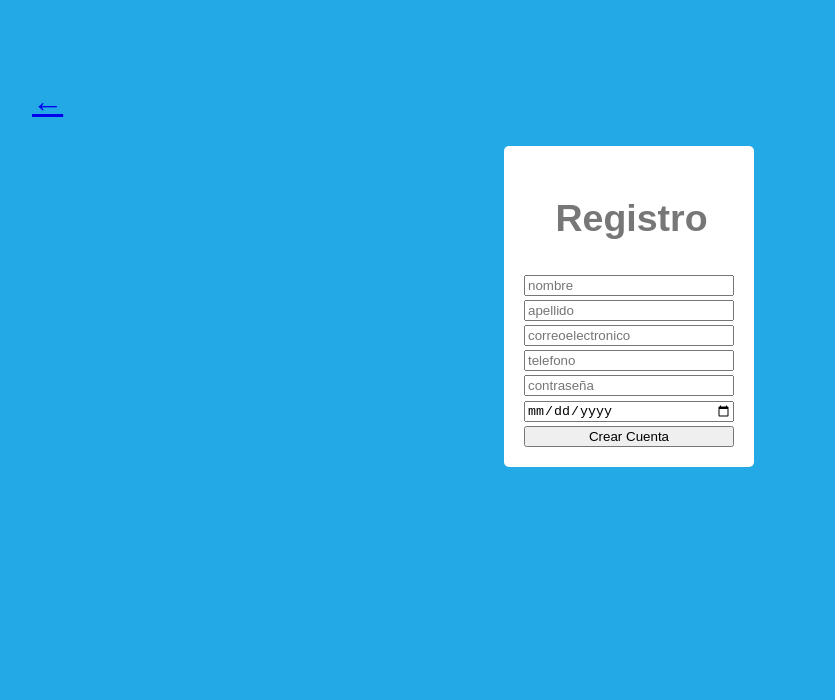
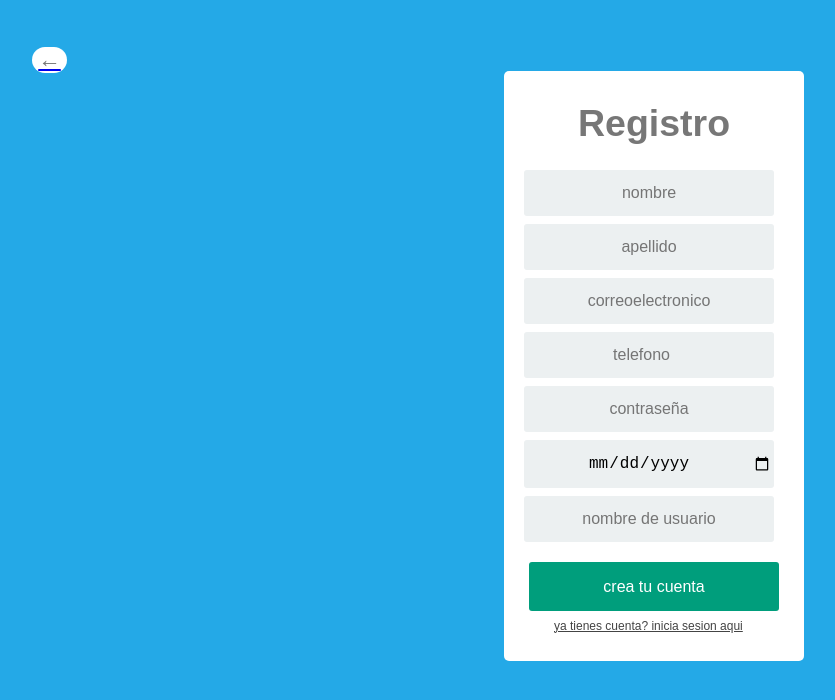
Before and after one commit to SAMontoyaG/SoundScape, a plain HTML site: page Pages/SIGN UP.html in a window 1280 px wide. Shown: the whole page, without its empty margins (26-861 px from the left). Drawn offline with Linux system fonts and the light colour scheme.

Commit message:
page sign up and sign in

```diff
--- a/CSS/stylesign.css
+++ b/CSS/stylesign.css
@@ -1,7 +1,7 @@
 * {
-  box-sizing: border-box; /* caja */
+    box-sizing: border-box; /* caja */
 
-  }
+    }
     div a h2{
       display: flex;
       margin-right: 90%;
@@ -56,9 +56,9 @@
     }
 
     input:focus {
-      border: 2px solid #3498DB;
-      box-shadow: none;
-      }
+    border: 2px solid #3498DB;
+    box-shadow: none;
+    }
 
     .btn {
       border: 2px solid transparent;
@@ -88,7 +88,7 @@
         margin-top: 12px;
     }
     .back{
-      width: 40%;
+      width: 26%;
       margin-top: -30px;
       font-size: 15px;
 
--- a/CSS/stylesup.css
+++ b/CSS/stylesup.css
@@ -20,15 +20,77 @@ body {
     border-radius: 15px;
     font-size: 25px;
     width: 100%;
+    margin: 0 15px;
+    margin-top: -20px;
      }
 
      #create-acount{
     background-color: #FFF;
     padding: 20px;
     border-radius: 5px;
-    width: 250px;
+    width: 300px;
     margin-left: 40%;
+    margin-top: -20px;
+
     }
     div h1{
      width: 70%
     }
+    .control-group{
+        font-size: 40px;
+        width: 100%;
+        margin-bottom: 20px;
+        margin-top: -15px;
+    }
+    input{
+    text-align: center;
+    background-color: #ECF0F1;
+    border: 2px solid transparent;
+    border-radius: 3px;
+    font-size: 16px;
+    font-weight: 200;
+    padding: 12px 0;
+    width: 250px;
+    transition: border .5s;
+    }
+    .btn {
+        border: 2px solid transparent;
+        background-color: rgb(0, 158, 124);
+        color: #ffffff;
+        font-size: 16px;
+        line-height: 25px;
+        padding: 10px 0;
+        text-decoration: none;
+        text-shadow: none;
+        border-radius: 3px;
+        box-shadow: none;
+        transition: 0.25s;
+        display: block;
+        width: 250px;
+        margin: 0 auto;
+      }
+
+      .btn:hover {
+        background-color: black
+      }
+
+      .login-link {
+        font-size: 12px;
+        color: #444;
+        display: block;
+        margin: 8px 30px;
+    }
+    .back{
+        width: 35px;
+        margin-top: -30px;
+        font-size: 15px;
+        }
+
+        div a h2{
+            display: flex;
+            margin-right: 90%;
+            background-color: white;
+            color: #777;
+            justify-content: center;
+            border-radius: 15px;
+          }
--- a/Pages/SIGN UP.html
+++ b/Pages/SIGN UP.html
@@ -28,10 +28,13 @@
               <input id="password"  value="" placeholder="contraseña" type="password" required>
               <label for="date"></label>
               <input id="date" value="" placeholder="fecha de nacimiento" type="date" required>
+              <label for="username"></label>
+              <input id="username" value="" placeholder="nombre de usuario" type="text" required>
             </div>
         </div>
-        <button>Crear Cuenta</button>
+        <button class="btn" type="submit">crea tu cuenta</button>
+				<a class="login-link" href="../Pages/SIGN IN.html">ya tienes cuenta? inicia sesion aqui</a>
+
     </section>
-
 </body>
 </html>
```
Also changed, not shown: Pages/SIGN IN.html (+1 -1 lines), index.html (+1 -1 lines).
